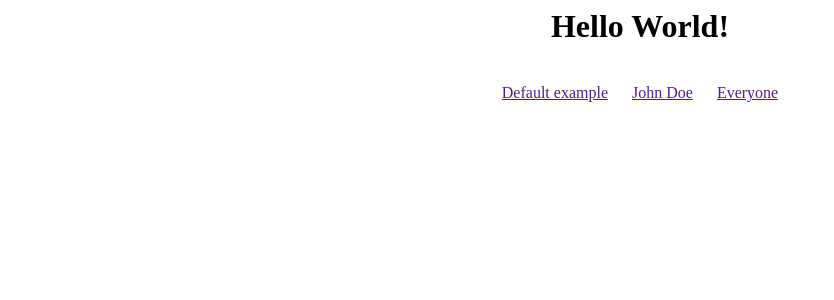
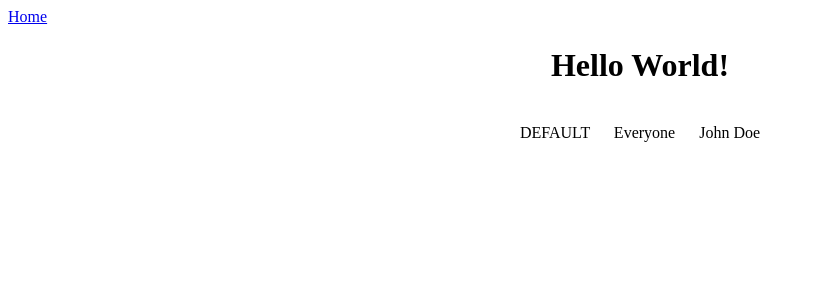
Before and after one commit to maxeeem/SessionPath, a PHP site: page /hello in a window 1280 px wide. Shown: the top 300 px of the page, without its empty margins (0-834 px from the left). Run offline with PHP 8.4, Linux system fonts and the light colour scheme; some libraries are stand-ins or nearby versions.

Commit message:
simplify and streamline

```diff
--- a/hello/everyone.php
+++ b/hello/everyone.php
@@ -1,3 +1,3 @@
 <?php
-echo "Hi, everyone.";
+echo "<h1>Hi, everyone.</h1>";
 ?>
--- a/hello/index.php
+++ b/hello/index.php
@@ -12,6 +12,7 @@ session_start();
 <script type="text/javascript">sPathAJAX('../ajax/sPath.php');</script>
 </head>
 <body>
+<a href="../">Home</a>
 <center>
 
 <?php
@@ -29,11 +30,11 @@ else
 ?>
 
 <br>
-<a href='' onclick="sPath('name');">Default example</a>
+<a style="cursor:pointer" onclick="sPath('name');">DEFAULT</a>
 &emsp;
-<a href='' onclick="sPath('name', 'john');">John Doe</a>
+<a style="cursor:pointer" onclick="sPath('name', 'everyone');">Everyone</a>
 &emsp;
-<a href='' onclick="sPath('name', 'everyone');">Everyone</a>
+<a style="cursor:pointer" onclick="sPath('name', 'john');">John Doe</a>
 
 </center>
 </body>
--- a/hello/john.php
+++ b/hello/john.php
@@ -1,3 +1,3 @@
 <?php
-echo "Hello, John Doe!";
+echo "<h1>Hello, John Doe!</h1>";
 ?>
--- a/index.php
+++ b/index.php
@@ -11,6 +11,9 @@ session_start();
 *
 * reset any defaults here if needed
 */
+if (isset($_SESSION['name'])) {
+    unset($_SESSION['name']);
+}
 ?>
 <html>
 <head>
```
